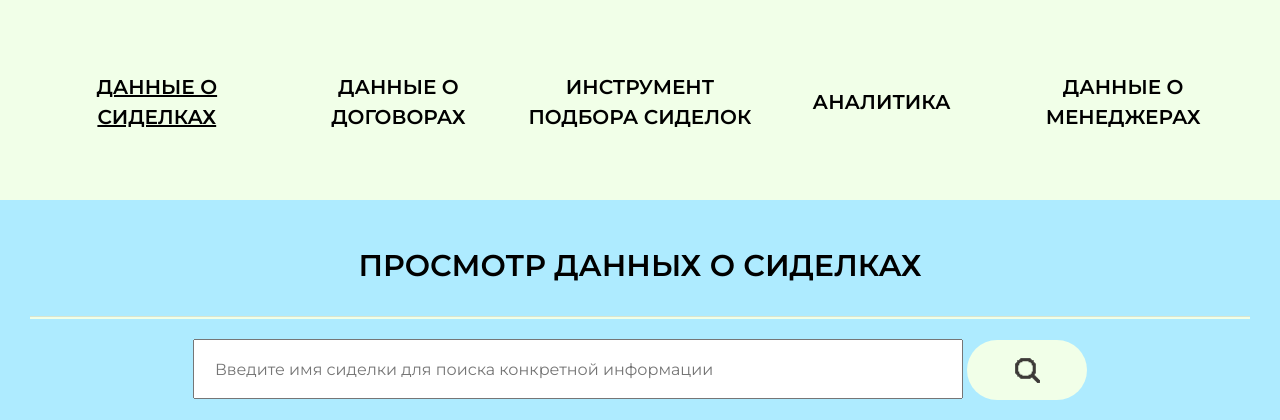
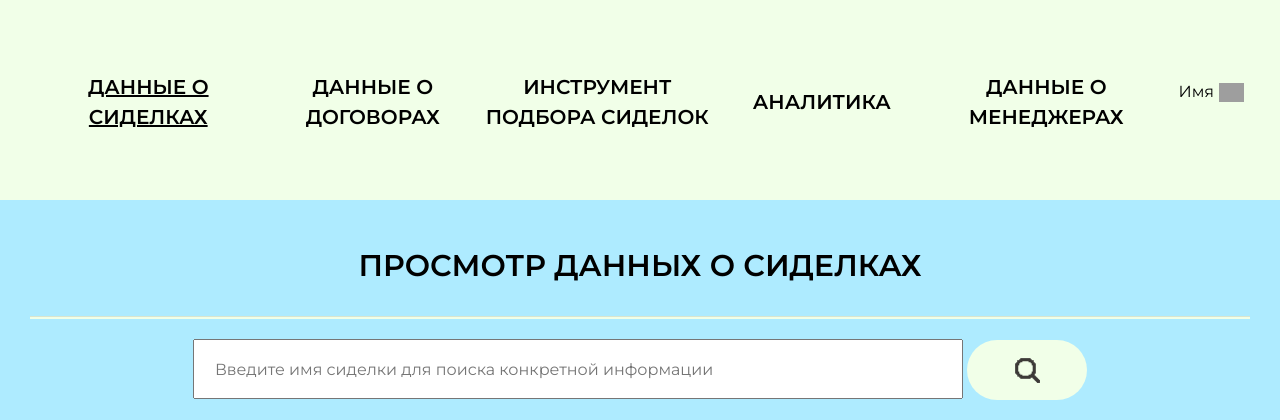
Before and after one commit to WNinJS/CRMforNurses, a PHP site: page /dataOfNursesView.php in a window 1280 px wide. Shown: the top 420 px of the page. Run offline with PHP 8.4, Linux system fonts and the light colour scheme; grey boxes are pictures that could not be loaded.

Commit message:
Update dataOfNursesView.php

```diff
--- a/dataOfNursesView.php
+++ b/dataOfNursesView.php
@@ -22,6 +22,10 @@
             <li class="d-flex flex-column justify-content-center"><a class="" href="selectToolNurses.php"> ИНСТРУМЕНТ ПОДБОРА СИДЕЛОК </a></li>
             <li class="d-flex flex-column justify-content-center"><a class="" href="analytics.php"> АНАЛИТИКА </a></li>
             <li class="d-flex flex-column justify-content-center"><a class="" href="dataOfManagers.php"> ДАННЫЕ О МЕНЕДЖЕРАХ </a></li>
+            <form class="d-flex align-items-center justify-content-center" style="padding-left: 20px;" method="get">
+                <p class="p-0 m-0"> Имя </p>
+                <a href="login.php"> <img src="images/logout.png" alt="logout" style="width: 25px; heigth: 25px; margin-left: 5px;"> </a>
+            </form>
         </ul>
     </nav>
 
@@ -46,7 +50,7 @@
                 <!-- По нажатию на кнопку с именем, появляется модальное окно с подробной информацией о том, на кого кликнули -->
                 <p class="font-title"> ФИО СИДЕЛКИ </p>
                 <div class="d-flex flex-column align-items-center">
-                    <a class="name-of-nurses" href="#viewNurseModal" data-toggle="modal"> Петрова Наталья Владимировна </a>
+                    <a class="name-of-nurses" href="dataOfNursesViewWhich.php"> Петрова Наталья Владимировна </a>
                 </div>
 
             </div>
@@ -60,7 +64,7 @@
     <div class="modal-dialog" role="document">
         <div class="modal-content">
             <div class="modal-header text-center">
-                <h5 class="modal-title" id="viewNurseModalLabel">ПРОСМОТР ДАННЫХ О МЕНЕДЖЕРЕ</h5>
+                <h5 class="modal-title" id="viewNurseModalLabel">ПРОСМОТР ДАННЫХ О СИДЕЛКЕ</h5>
                 <button type="button" class="close" data-dismiss="modal" aria-label="Close">
                     <span aria-hidden="true">&times;</span>
                 </button>
```
